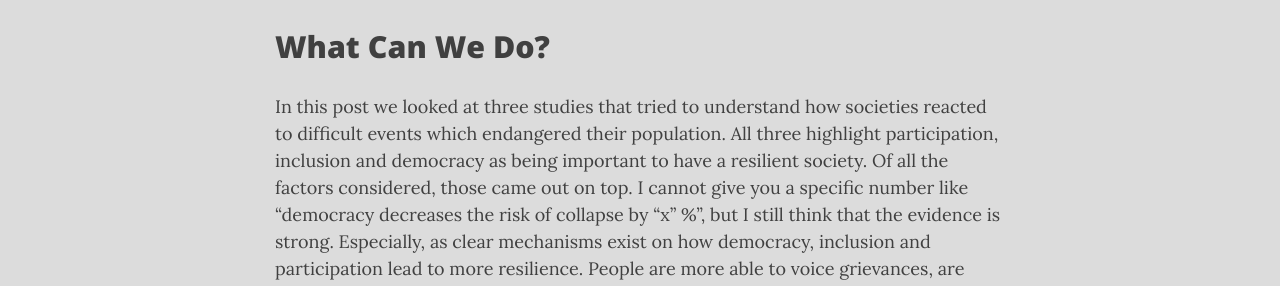
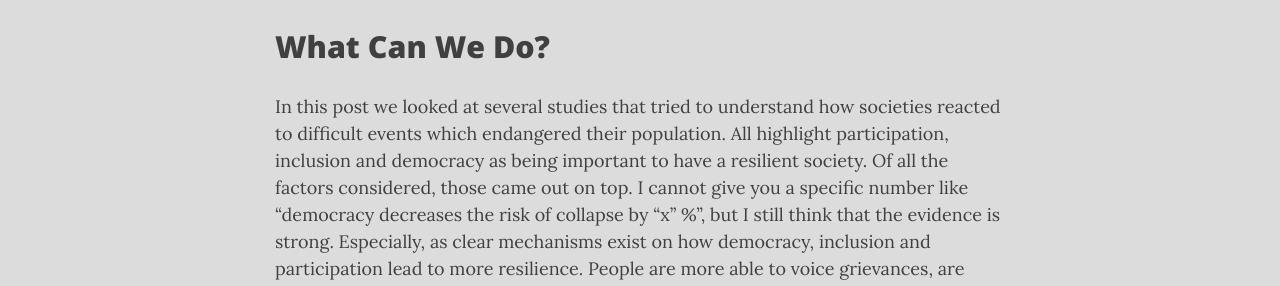
Before and after one commit to florianjehn/Societal_Collapse, a Jekyll site: the page built from _posts/2023-08-16-democracy_and_resilience.md, in a window 1280 px wide and 900 px high, scrolled down 5402 px. Shown: the part 165-451 px from the top of the window. Built offline with Jekyll 4.4.1, drawn with Linux system fonts in a browser that asks for light colours; nearby versions of some CDN libraries; comment, search, counter and statistics services are not loaded; some of the changed text lies outside the part shown.

Commit message:
Update 2023-08-16-democracy_and_resilience.md

```diff
--- a/_posts/2023-08-16-democracy_and_resilience.md
+++ b/_posts/2023-08-16-democracy_and_resilience.md
@@ -6,7 +6,7 @@ tags: [Resilience, Democracy]
 comments: true
 readtime: true
 ---
-The risk of societal collapse is dependent not only on the problems a society faces, but also on the adaptation it makes to counter those problems. These adaptations can increase the resilience of a society and make it less vulnerable to potential hazards. This post will look at four papers that analyze past societies (1) to argue increased participation and inclusion among members of a society can increase resilience.
+The risk of societal collapse is dependent not only on the problems a society faces, but also on the adaptation it makes to counter those problems. These adaptations can increase the resilience of a society and make it less vulnerable to potential hazards. This post will look at several papers that analyze past societies (1) to argue increased participation and inclusion among members of a society can increase resilience.
 
 # Drawing conclusions from past societies to today’s existential risks
 
@@ -61,7 +61,7 @@ If we want to get more theoretical, there is a recent book chapter by Luke Kemp
 
 # What Can We Do?
 
-In this post we looked at three studies that tried to understand how societies reacted to difficult events which endangered their population. All three highlight participation, inclusion and democracy as being important to have a resilient society. Of all the factors considered, those came out on top. I cannot give you a specific number like “democracy decreases the risk of collapse by “x” %”, but I still think that the evidence is strong. Especially, as clear mechanisms exist on how democracy, inclusion and participation lead to more resilience. People are more able to voice grievances, are much more willing to help each other and the state has a stronger incentive to take care of everyone.
+In this post we looked at several studies that tried to understand how societies reacted to difficult events which endangered their population. All highlight participation, inclusion and democracy as being important to have a resilient society. Of all the factors considered, those came out on top. I cannot give you a specific number like “democracy decreases the risk of collapse by “x” %”, but I still think that the evidence is strong. Especially, as clear mechanisms exist on how democracy, inclusion and participation lead to more resilience. People are more able to voice grievances, are much more willing to help each other and the state has a stronger incentive to take care of everyone.
 
 What kinds of concrete adaptations do these studies suggest we should seek to implement? Peregrine (the study on Late Antiquity Little Ice Age resilience) proposes some very small-scale interventions; for example that local disaster management officials should regularly talk to their community members. For me, the results seem to call for different, bigger interventions like expanding democracy globally or making sure that our societies are inclusive enough to give everyone the chance of participation, for example by improving the rights of minorities (which was one of the ways participation was measured in Allen et al. 2022). However, in his 2018 study Peregrine proposes exactly that. The last study by Lin adds an important caveat that to really reap the benefits of participation, you also need a strong state to implement the measures needed to make life save for everyone. This also implies to me that neoliberalism could be a risk factor for societal collapse, as neoliberalism has tended to erode state capacity, for example, by offloading duties of the state to private actors and reducing the tax base to fund government operations (Hamm et al., 2012).
 
```
